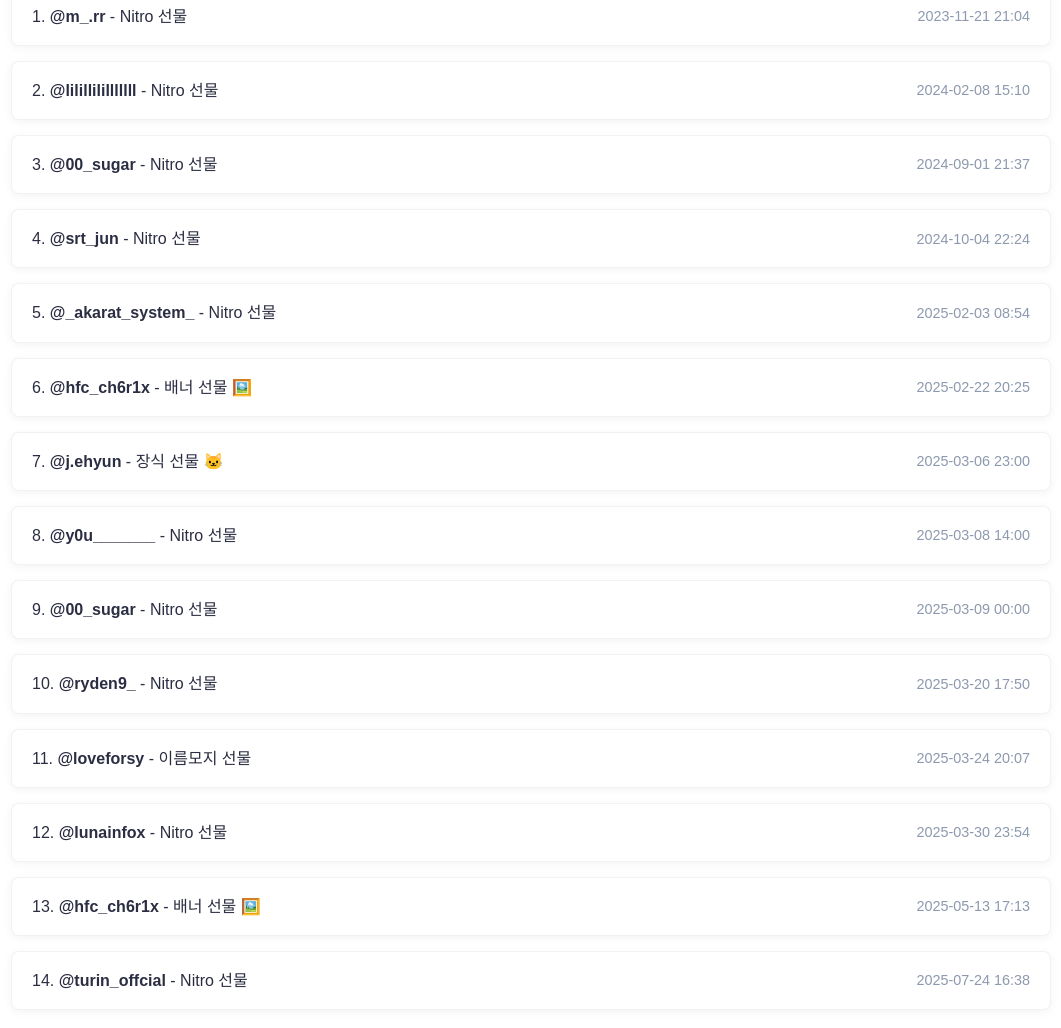
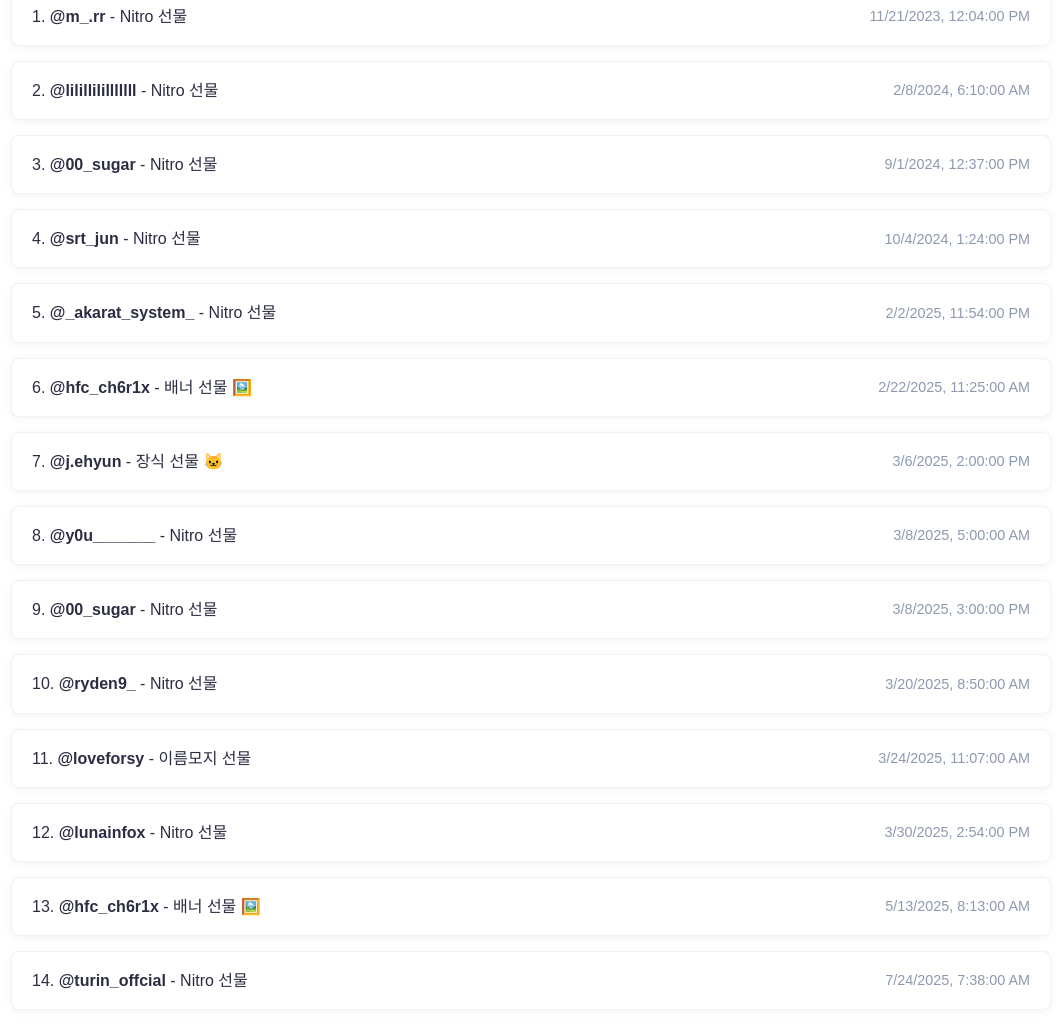
Before and after one commit to ShinHaneul-39/Homepage, a plain HTML site: page gifts.html in a window 1280 px wide. Shown: the part 1050-2078 px from the top of the page, without its empty margins (109-1170 px from the left). Drawn offline with Linux system fonts and the light colour scheme; a web font is replaced by a local one.

Commit message:
Add local timezone timestamps

```diff
--- a/gifts.html
+++ b/gifts.html
@@ -48,20 +48,20 @@
           <h2><i class="fas fa-gift"></i> 선물 내역</h2>
           <p class="section-intro">친구들이 선물해 준 내용을 정리했습니다.</p>
           <ul class="gift-list">
-            <li class="gift-item"><span class="gift-info"><span class="gift-number">1.</span> <strong>@m_.rr</strong> - Nitro 선물</span><span class="gift-date">2023-11-21 21:04</span></li>
-            <li class="gift-item"><span class="gift-info"><span class="gift-number">2.</span> <strong>@lilillililllllll</strong> - Nitro 선물</span><span class="gift-date">2024-02-08 15:10</span></li>
-            <li class="gift-item"><span class="gift-info"><span class="gift-number">3.</span> <strong>@00_sugar</strong> - Nitro 선물</span><span class="gift-date">2024-09-01 21:37</span></li>
-            <li class="gift-item"><span class="gift-info"><span class="gift-number">4.</span> <strong>@srt_jun</strong> - Nitro 선물</span><span class="gift-date">2024-10-04 22:24</span></li>
-            <li class="gift-item"><span class="gift-info"><span class="gift-number">5.</span> <strong>@_akarat_system_</strong> - Nitro 선물</span><span class="gift-date">2025-02-03 08:54</span></li>
-            <li class="gift-item"><span class="gift-info"><span class="gift-number">6.</span> <strong>@hfc_ch6r1x</strong> - 배너 선물 🖼️</span><span class="gift-date">2025-02-22 20:25</span></li>
-            <li class="gift-item"><span class="gift-info"><span class="gift-number">7.</span> <strong>@j.ehyun</strong> - 장식 선물 🐱</span><span class="gift-date">2025-03-06 23:00</span></li>
-            <li class="gift-item"><span class="gift-info"><span class="gift-number">8.</span> <strong>@y0u_______</strong> - Nitro 선물</span><span class="gift-date">2025-03-08 14:00</span></li>
-            <li class="gift-item"><span class="gift-info"><span class="gift-number">9.</span> <strong>@00_sugar</strong> - Nitro 선물</span><span class="gift-date">2025-03-09 00:00</span></li>
-            <li class="gift-item"><span class="gift-info"><span class="gift-number">10.</span> <strong>@ryden9_</strong> - Nitro 선물</span><span class="gift-date">2025-03-20 17:50</span></li>
-            <li class="gift-item"><span class="gift-info"><span class="gift-number">11.</span> <strong>@loveforsy</strong> - 이름모지 선물</span><span class="gift-date">2025-03-24 20:07</span></li>
-            <li class="gift-item"><span class="gift-info"><span class="gift-number">12.</span> <strong>@lunainfox</strong> - Nitro 선물</span><span class="gift-date">2025-03-30 23:54</span></li>
-            <li class="gift-item"><span class="gift-info"><span class="gift-number">13.</span> <strong>@hfc_ch6r1x</strong> - 배너 선물 🖼️</span><span class="gift-date">2025-05-13 17:13</span></li>
-            <li class="gift-item"><span class="gift-info"><span class="gift-number">14.</span> <strong>@turin_offcial</strong> - Nitro 선물</span><span class="gift-date">2025-07-24 16:38</span></li>
+            <li class="gift-item"><span class="gift-info"><span class="gift-number">1.</span> <strong>@m_.rr</strong> - Nitro 선물</span><span class="gift-date" data-epoch="1700568240">2023-11-21 21:04</span></li>
+            <li class="gift-item"><span class="gift-info"><span class="gift-number">2.</span> <strong>@lilillililllllll</strong> - Nitro 선물</span><span class="gift-date" data-epoch="1707372600">2024-02-08 15:10</span></li>
+            <li class="gift-item"><span class="gift-info"><span class="gift-number">3.</span> <strong>@00_sugar</strong> - Nitro 선물</span><span class="gift-date" data-epoch="1725194220">2024-09-01 21:37</span></li>
+            <li class="gift-item"><span class="gift-info"><span class="gift-number">4.</span> <strong>@srt_jun</strong> - Nitro 선물</span><span class="gift-date" data-epoch="1728048240">2024-10-04 22:24</span></li>
+            <li class="gift-item"><span class="gift-info"><span class="gift-number">5.</span> <strong>@_akarat_system_</strong> - Nitro 선물</span><span class="gift-date" data-epoch="1738540440">2025-02-03 08:54</span></li>
+            <li class="gift-item"><span class="gift-info"><span class="gift-number">6.</span> <strong>@hfc_ch6r1x</strong> - 배너 선물 🖼️</span><span class="gift-date" data-epoch="1740223500">2025-02-22 20:25</span></li>
+            <li class="gift-item"><span class="gift-info"><span class="gift-number">7.</span> <strong>@j.ehyun</strong> - 장식 선물 🐱</span><span class="gift-date" data-epoch="1741269600">2025-03-06 23:00</span></li>
+            <li class="gift-item"><span class="gift-info"><span class="gift-number">8.</span> <strong>@y0u_______</strong> - Nitro 선물</span><span class="gift-date" data-epoch="1741410000">2025-03-08 14:00</span></li>
+            <li class="gift-item"><span class="gift-info"><span class="gift-number">9.</span> <strong>@00_sugar</strong> - Nitro 선물</span><span class="gift-date" data-epoch="1741446000">2025-03-09 00:00</span></li>
+            <li class="gift-item"><span class="gift-info"><span class="gift-number">10.</span> <strong>@ryden9_</strong> - Nitro 선물</span><span class="gift-date" data-epoch="1742460600">2025-03-20 17:50</span></li>
+            <li class="gift-item"><span class="gift-info"><span class="gift-number">11.</span> <strong>@loveforsy</strong> - 이름모지 선물</span><span class="gift-date" data-epoch="1742814420">2025-03-24 20:07</span></li>
+            <li class="gift-item"><span class="gift-info"><span class="gift-number">12.</span> <strong>@lunainfox</strong> - Nitro 선물</span><span class="gift-date" data-epoch="1743346440">2025-03-30 23:54</span></li>
+            <li class="gift-item"><span class="gift-info"><span class="gift-number">13.</span> <strong>@hfc_ch6r1x</strong> - 배너 선물 🖼️</span><span class="gift-date" data-epoch="1747123980">2025-05-13 17:13</span></li>
+            <li class="gift-item"><span class="gift-info"><span class="gift-number">14.</span> <strong>@turin_offcial</strong> - Nitro 선물</span><span class="gift-date" data-epoch="1753342680">2025-07-24 16:38</span></li>
           </ul>
         </section>
       </div>
@@ -134,6 +134,13 @@
           localStorage.setItem('theme', 'dark');
         }
       });
+
+      // 사용자 시간대에 맞춰 선물 날짜 표시
+      document.querySelectorAll('.gift-date[data-epoch]').forEach(function(el) {
+        const ts = parseInt(el.getAttribute('data-epoch'), 10) * 1000;
+        const date = new Date(ts);
+        el.textContent = date.toLocaleString();
+      });
     </script>
   </body>
 </html>
```
